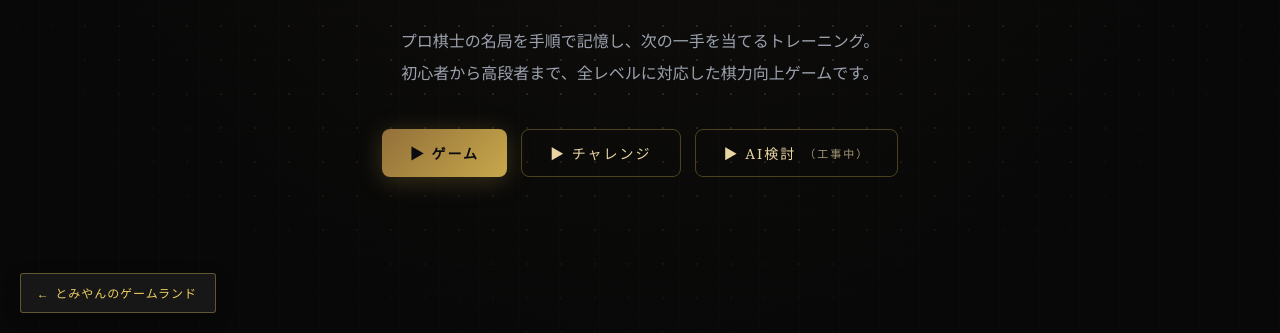
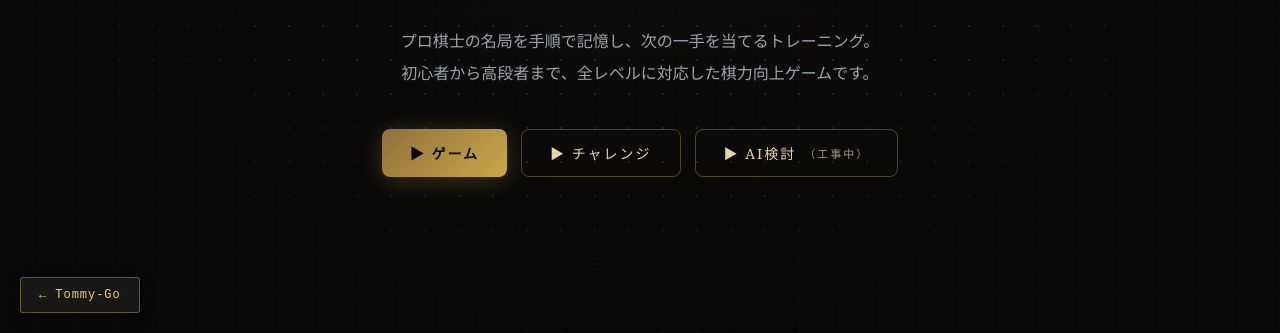
Before and after one commit to pecpec37-gift/igo-dojo, a plain HTML site: page index.html in a window 1280 px wide. Shown: the part 467-800 px from the top of the page. Drawn offline with Linux system fonts and the light colour scheme.

Commit message:
Add files via upload

```diff
--- a/index.html
+++ b/index.html
@@ -566,7 +566,7 @@ function setLang(lang) {
 </style>
 <a class="portal-back-btn"
    href="https://pecpec37-gift.github.io/portal/">
-  &larr; とみやんのゲームランド
+  &larr; Tommy-Go
 </a>
 
 </body>
```
Also changed, not shown: game.html (+2 -3 lines).
